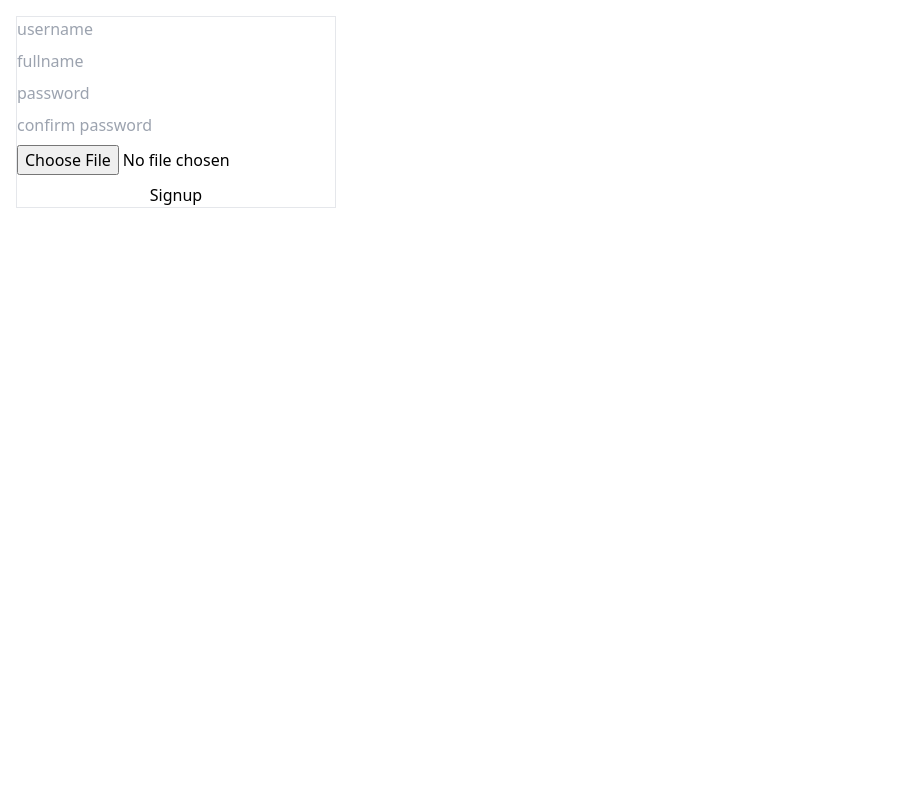
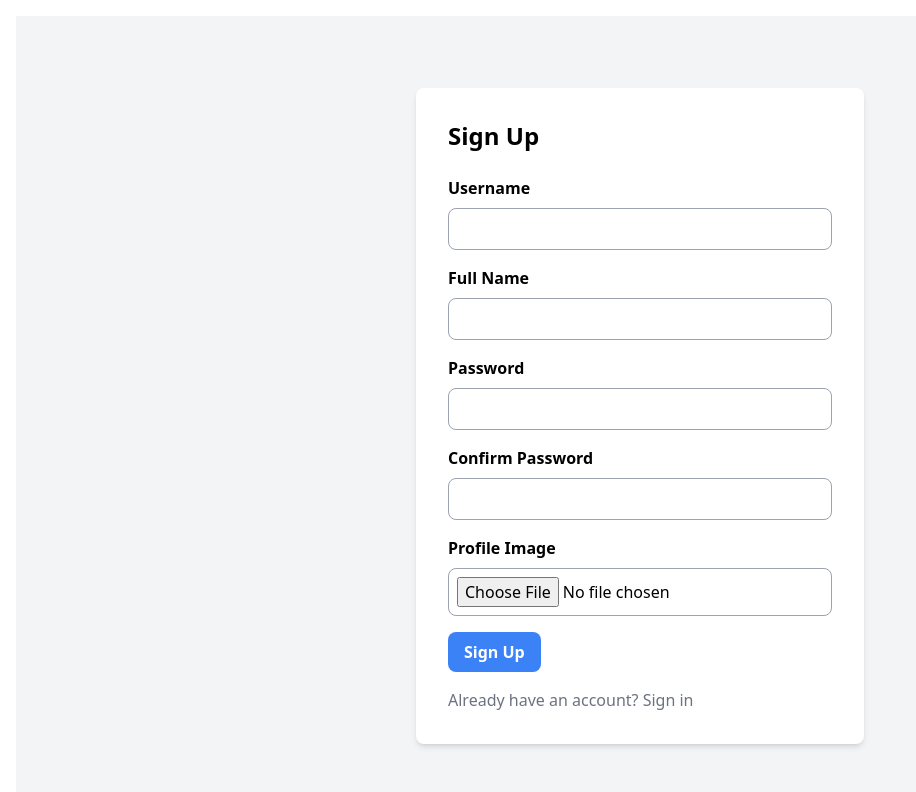
Before and after one commit to dhiransapkota45/youtube-frontend, a Next.js app: page /signup in a window 1280 px wide. Shown: the top 792 px of the page, without its empty margins (0-916 px from the left). Built offline with nearby package versions, Linux system fonts and the light colour scheme.

Commit message:
design added for login and signup page

```diff
--- a/components/Channel/Channel.tsx
+++ b/components/Channel/Channel.tsx
@@ -1,7 +1,7 @@
 import React, { useEffect } from "react";
 import Banner from "./interior/Banner";
 
-import { channeldetails, channelDetails2 } from "../../api/user/user";
+import { channeldetails } from "../../api/user/user";
 import { useRouter } from "next/router";
 import ChannelVideoCard from "./interior/ChannelVideoCard";
 
--- a/components/authentication/Login.tsx
+++ b/components/authentication/Login.tsx
@@ -28,37 +28,85 @@ const Login = () => {
   };
 
   return (
-    <form onSubmit={onsubmitHandler} className=" flex flex-col w-80 border">
+    <div className="flex flex-col items-center justify-center min-h-screen bg-gray-100">
+      <div className="w-full max-w-md p-8 bg-white rounded-lg shadow-md">
+        <h1 className="text-2xl font-bold mb-6">Login</h1>
+        <form onSubmit={onsubmitHandler}>
+          <div className="mb-4">
+            <label className="block font-bold mb-2" htmlFor="username">
+              Username
+            </label>
             <input
+              className="border border-gray-400 p-2 w-full rounded-lg"
+              type="text"
+              id="username"
               name="username"
+              placeholder="username"
               value={userdetails.username}
               onChange={onchangeHandler}
-        type="text"
-        placeholder="username"
-        className="border"
-        required
             />
-      <div>{error.username && <p>{error.username}</p>}</div>
+          </div>
+          <div className="mb-4">
+            <label className="block font-bold mb-2" htmlFor="password">
+              Password
+            </label>
             <input
+              className="border border-gray-400 p-2 w-full rounded-lg"
+              type="password"
+              id="password"
+              placeholder="password"
               name="password"
               value={userdetails.password}
               onChange={onchangeHandler}
-        type="text"
-        placeholder="password"
-        className="border"
-        required
             />
-      <div>{error.password && <p>{error.password}</p>}</div>
-
-      <input type="submit" value="Signin" />
-      <div>
-        Dont have an channel,{" "}
-        <Link href="/signup" className=" bg-red-200">
-          Signup
+          </div>
+          <button
+            className="bg-blue-500 text-white font-bold py-2 px-4 rounded-lg hover:bg-blue-600"
+            type="submit"
+          >
+            Sign In
+          </button>
+        </form>
+        <p className="mt-4 text-gray-500">
+          Dont have an account?{" "}
+          <Link href="/signup" className="text-blue-500 hover:text-blue-600">
+            Sign Up
           </Link>
+        </p>
       </div>
-    </form>
+    </div>
   );
 };
 
 export default Login;
+
+// <form onSubmit={onsubmitHandler} className=" flex flex-col w-80 border">
+//   <input
+//     name="username"
+//     value={userdetails.username}
+//     onChange={onchangeHandler}
+//     type="text"
+//     placeholder="username"
+//     className="border"
+//     required
+//   />
+//   <div>{error.username && <p>{error.username}</p>}</div>
+//   <input
+//     name="password"
+//     value={userdetails.password}
+//     onChange={onchangeHandler}
+//     type="text"
+//     placeholder="password"
+//     className="border"
+//     required
+//   />
+//   <div>{error.password && <p>{error.password}</p>}</div>
+
+//   <input type="submit" value="Signin" />
+//   <div>
+//     Dont have an channel,{" "}
+//     <Link href="/signup" className=" bg-red-200">
+//       Signup
+//     </Link>
+//   </div>
+// </form>
--- a/components/authentication/SignupComp.tsx
+++ b/components/authentication/SignupComp.tsx
@@ -1,6 +1,7 @@
 import React, { useState } from "react";
 import { signup } from "../../api/auth/auth";
 import { useRouter } from "next/router";
+import Link from "next/link";
 
 //implement google login also
 const Signup = () => {
@@ -30,51 +31,138 @@ const Signup = () => {
   };
 
   return (
-    <form
-      onSubmit={onsubmitHandler}
-      className="flex flex-col gap-y-2 w-80 border"
-    >
+    <div className="flex flex-col items-center justify-center min-h-screen bg-gray-100">
+      <div className="w-full max-w-md p-8 bg-white rounded-lg shadow-md">
+        <h1 className="text-2xl font-bold mb-6">Sign Up</h1>
+        <form onSubmit={onsubmitHandler}>
+          <div className="mb-4">
+            <label className="block font-bold mb-2" htmlFor="username">
+              Username
+            </label>
             <input
-        required
+              className="border border-gray-400 p-2 w-full rounded-lg"
+              type="text"
+              id="username"
               name="username"
               value={user.username}
               onChange={onchangeHandler}
+              required
+            />
+          </div>
+          <div className="mb-4">
+            <label className="block font-bold mb-2" htmlFor="full-name">
+              Full Name
+            </label>
+            <input
+              className="border border-gray-400 p-2 w-full rounded-lg"
               type="text"
-        placeholder="username"
-      />
-      <input
-        required
+              id="full-name"
               name="fullname"
               value={user.fullname}
               onChange={onchangeHandler}
-        type="full name"
-        placeholder="fullname"
+              required
             />
+          </div>
+          <div className="mb-4">
+            <label className="block font-bold mb-2" htmlFor="password">
+              Password
+            </label>
             <input
-        required
-        onChange={onchangeHandler}
+              className="border border-gray-400 p-2 w-full rounded-lg"
+              type="password"
+              id="password"
               name="password"
               value={user.password}
-        type="text"
-        placeholder="password"
+              onChange={onchangeHandler}
+              required
             />
+          </div>
+          <div className="mb-4">
+            <label className="block font-bold mb-2" htmlFor="confirm-password">
+              Confirm Password
+            </label>
             <input
-        required
+              className="border border-gray-400 p-2 w-full rounded-lg"
+              type="password"
+              id="confirm-password"
               name="confirmpassword"
               value={user.confirmpassword}
               onChange={onchangeHandler}
-        type="text"
-        placeholder="confirm password"
+              required
             />
+          </div>
+          <div className="mb-4">
+            <label className="block font-bold mb-2" htmlFor="profile-image">
+              Profile Image
+            </label>
             <input
+              className="border border-gray-400 p-2 w-full rounded-lg"
+              type="file"
+              id="profile-image"
+              accept="image/*"
               onChange={fileHandler}
               required
-        type="file"
-        placeholder="profilepic"
             />
-      <input type="submit" value="Signup" />
+          </div>
+          <button
+            className="bg-blue-500 text-white font-bold py-2 px-4 rounded-lg hover:bg-blue-600"
+            type="submit"
+          >
+            Sign Up
+          </button>
         </form>
+        <p className="mt-4 text-gray-500">
+          Already have an account? <Link href="/login">Sign in</Link>
+        </p>
+      </div>
+    </div>
   );
 };
 
 export default Signup;
+
+
+    // <form
+    //   onSubmit={onsubmitHandler}
+    //   className="flex flex-col gap-y-2 w-80 border"
+    // >
+    //   <input
+    //     required
+    //     name="username"
+    //     value={user.username}
+    //     onChange={onchangeHandler}
+    //     type="text"
+    //     placeholder="username"
+    //   />
+    //   <input
+    //     required
+    //     name="fullname"
+    //     value={user.fullname}
+    //     onChange={onchangeHandler}
+    //     type="full name"
+    //     placeholder="fullname"
+    //   />
+    //   <input
+    //     required
+    //     onChange={onchangeHandler}
+    //     name="password"
+    //     value={user.password}
+    //     type="text"
+    //     placeholder="password"
+    //   />
+    //   <input
+    //     required
+    //     name="confirmpassword"
+    //     value={user.confirmpassword}
+    //     onChange={onchangeHandler}
+    //     type="text"
+    //     placeholder="confirm password"
+    //   />
+    //   <input
+    //     onChange={fileHandler}
+    //     required
+    //     type="file"
+    //     placeholder="profilepic"
+    //   />
+    //   <input type="submit" value="Signup" />
+    // </form>
--- a/components/layout/Navbar.tsx
+++ b/components/layout/Navbar.tsx
@@ -72,11 +72,16 @@ const Navbar = () => {
           {mode ? <ImSun /> : <MdOutlineDarkMode />}
         </button>
         <IoNotificationsOutline className="text-2xl" />
-        <div>
+        <div className=" ">
           {loading ? (
             "loading"
           ) : Object.keys(user).length === 0 ? (
-            <Link href="/login">Login</Link>
+            <Link
+              className="bg-bg-secondary  py-2 px-6 text-blue-600 font-semibold rounded-3xl "
+              href="/login"
+            >
+              signin
+            </Link>
           ) : (
             <div className=" w-12 h-12 rounded-full overflow-hidden relative">
               <Image
--- a/components/videos/VideoMain.tsx
+++ b/components/videos/VideoMain.tsx
@@ -1,4 +1,4 @@
-import React from "react";
+import React, { useState } from "react";
 import { useRouter } from "next/router";
 import VideoStream from "./interior/VideoStream";
 import VideoDetails from "./interior/VideoDetails";
@@ -9,6 +9,8 @@ import VideoCard from "../hero/interior/VideoCard";
 const VideoMain = () => {
   const router = useRouter();
   const { videos } = useSelector((store: RootState) => store.videos);
+
+  const [openModal, setOpenModal] = useState<null | number | string>(null);
 
   return (
     <div className=" grid lg:grid-cols-12">
@@ -22,7 +24,23 @@ const VideoMain = () => {
       <div className=" col-span-3  ">
         <div className="mx-4 sticky top-0 grid grid-cols-1 gap-y-6">
           {videos.map((video) => {
-            return <VideoCard video={video} key={video._id} />;
+            return (
+              <VideoCard
+                handleModal={(indexIndivisual) =>
+                  setOpenModal(
+                    openModal === null
+                      ? indexIndivisual
+                      : openModal === indexIndivisual
+                      ? null
+                      : indexIndivisual
+                  )
+                }
+                openModal={openModal}
+                index={video._id}
+                video={video}
+                key={video._id}
+              />
+            );
           })}
         </div>
       </div>
```
Lines whose indentation alone changed are shown as unchanged.
